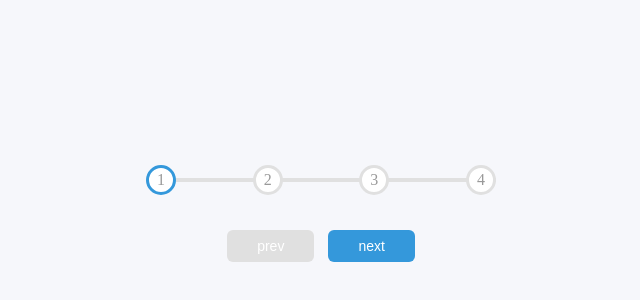
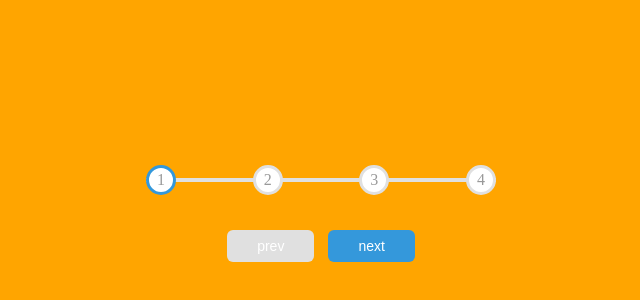
Before and after one commit to tiimyy/hello-world, a plain HTML site: page index.html in a window 1280 px wide. Shown: the part 184-484 px from the top of the page, without its empty margins (319-959 px from the left). Drawn offline with Linux system fonts and the light colour scheme.

Commit message:
Update style.css
commit

```diff
--- a/style.css
+++ b/style.css
@@ -8,7 +8,7 @@ box-sizing: border-box;
     --line-border-empty:#e0e0e0;
 }
 body{
-    background: #f6f7fb;
+    background: orange;
     display: flex;
     align-items:center ;
     justify-content: center;
```
